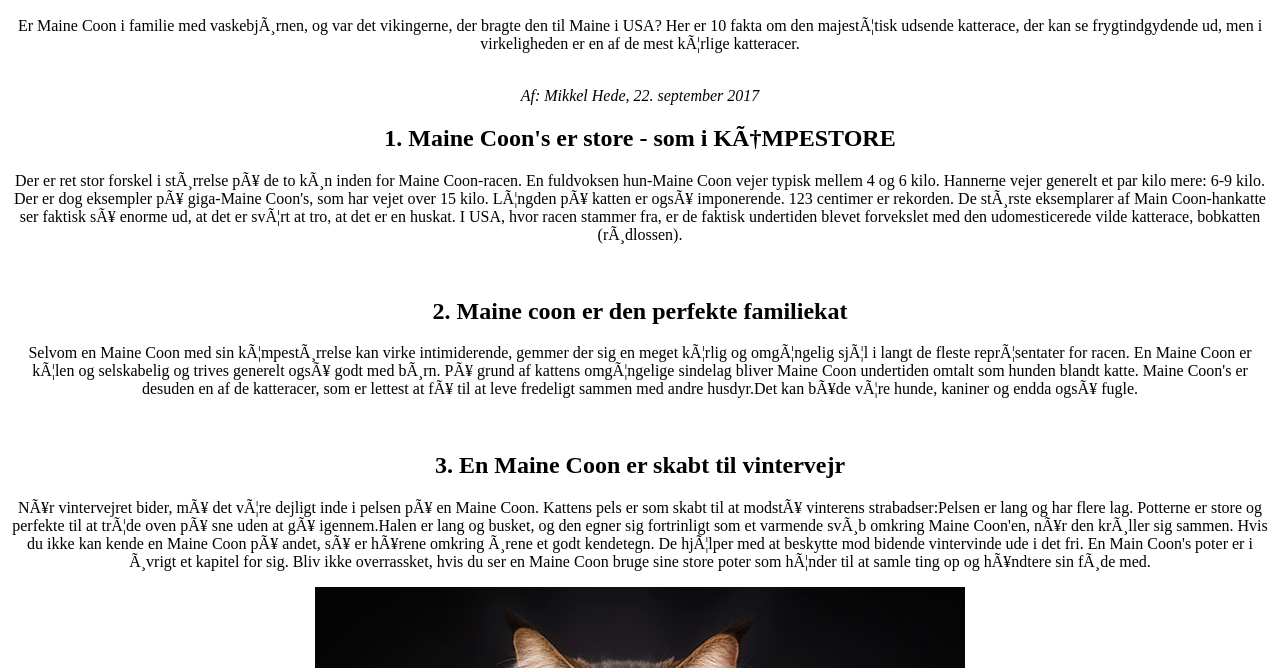
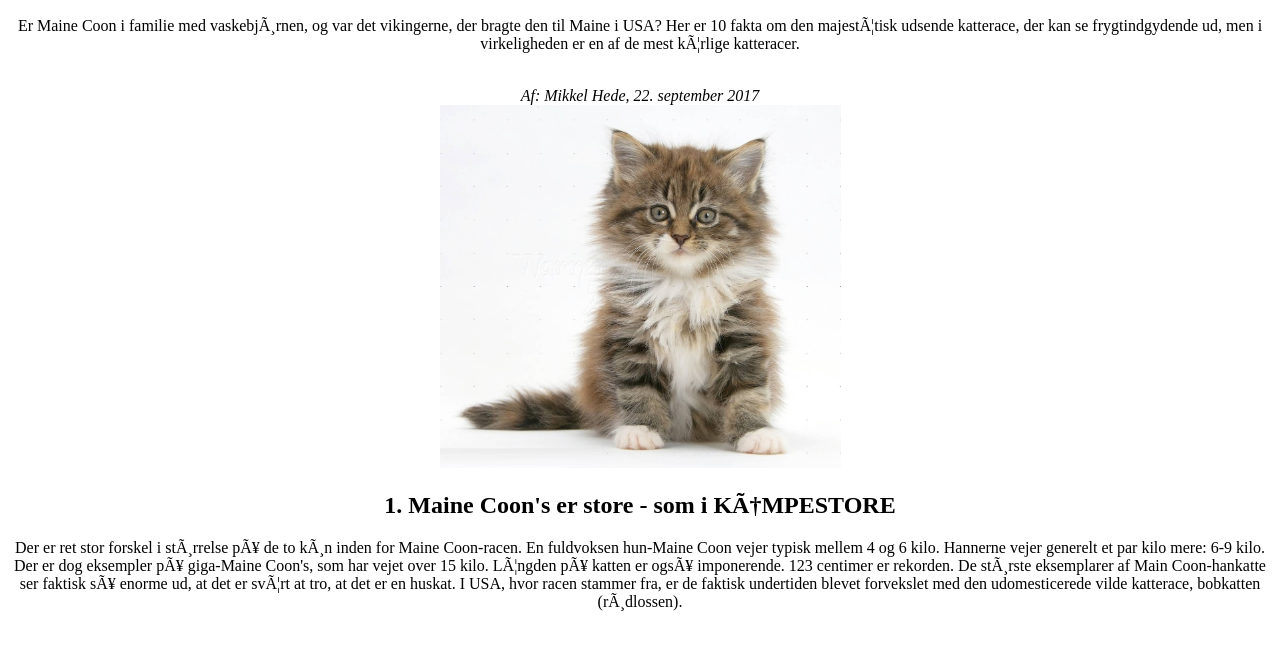
Before and after one commit to dagm0516/dagm0516.github.io, a plain HTML site: page index.html in a window 1280 px wide. Shown: the part 589-1257 px from the top of the page. Drawn offline with Linux system fonts and the light colour scheme.

Commit message:
Sidste Billede

```diff
--- a/index.html
+++ b/index.html
@@ -20,6 +20,8 @@
 <br>
 
 <em>Af: Mikkel Hede, 22. september 2017</em>
+<br>
+<img src="Maine-Coon-Cat-Kitten-Pic.jpg" alt="Maine Coon killing" height="363" width="401">
 
 <br>
 
```
